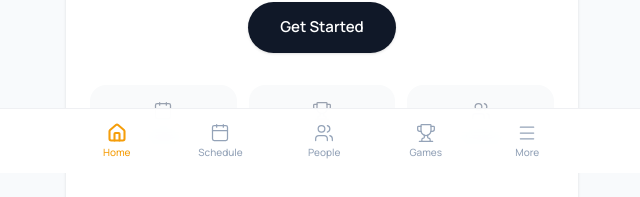
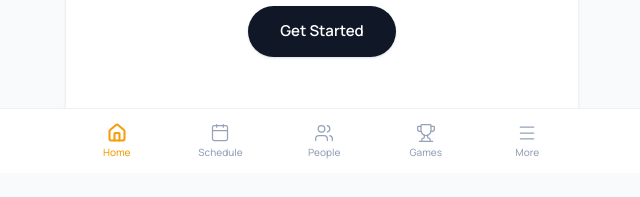
Before and after one commit to sriranawaka/sinhala-awurudu-uthsawaya, a Next.js app: page / in a window 1280 px wide. Shown: the part 627-824 px from the top of the page, without its empty margins (318-958 px from the left). After the commit the page ends 800 px from the top, so only its background shows below. Built offline with nearby package versions, Linux system fonts and the light colour scheme; no server answers.

Commit message:
fix: remove quick links from home, Get Started goes to schedule

```diff
--- a/app/page.tsx
+++ b/app/page.tsx
@@ -1,6 +1,5 @@
 import Link from "next/link";
 import Image from "next/image";
-import { Calendar, Trophy, Users } from "lucide-react";
 import { getTranslations } from "next-intl/server";
 
 export default async function HomePage() {
@@ -35,39 +34,12 @@ export default async function HomePage() {
 
         {/* Get Started button */}
         <Link
-          href="/games"
+          href="/schedule"
           className="mt-10 px-8 py-3.5 bg-gray-900 text-white rounded-full text-[15px] font-semibold hover:bg-gray-800 transition-colors shadow-sm"
         >
           Get Started
         </Link>
       </div>
-
-      {/* Quick links — bottom section, subtle */}
-      <div className="max-w-lg mx-auto w-full px-6 pb-28">
-        <div className="grid grid-cols-3 gap-3">
-          <Link
-            href="/schedule"
-            className="flex flex-col items-center gap-2 py-4 bg-gray-50 rounded-2xl hover:bg-gray-100 transition-colors"
-          >
-            <Calendar className="w-5 h-5 text-gray-400" strokeWidth={1.5} />
-            <span className="text-[12px] font-medium text-gray-500">{t("schedule")}</span>
-          </Link>
-          <Link
-            href="/games"
-            className="flex flex-col items-center gap-2 py-4 bg-gray-50 rounded-2xl hover:bg-gray-100 transition-colors"
-          >
-            <Trophy className="w-5 h-5 text-gray-400" strokeWidth={1.5} />
-            <span className="text-[12px] font-medium text-gray-500">{t("gamesLeaderboard")}</span>
-          </Link>
-          <Link
-            href="/participants"
-            className="flex flex-col items-center gap-2 py-4 bg-gray-50 rounded-2xl hover:bg-gray-100 transition-colors"
-          >
-            <Users className="w-5 h-5 text-gray-400" strokeWidth={1.5} />
-            <span className="text-[12px] font-medium text-gray-500">{t("participants")}</span>
-          </Link>
-        </div>
-      </div>
     </main>
   );
 }
```
